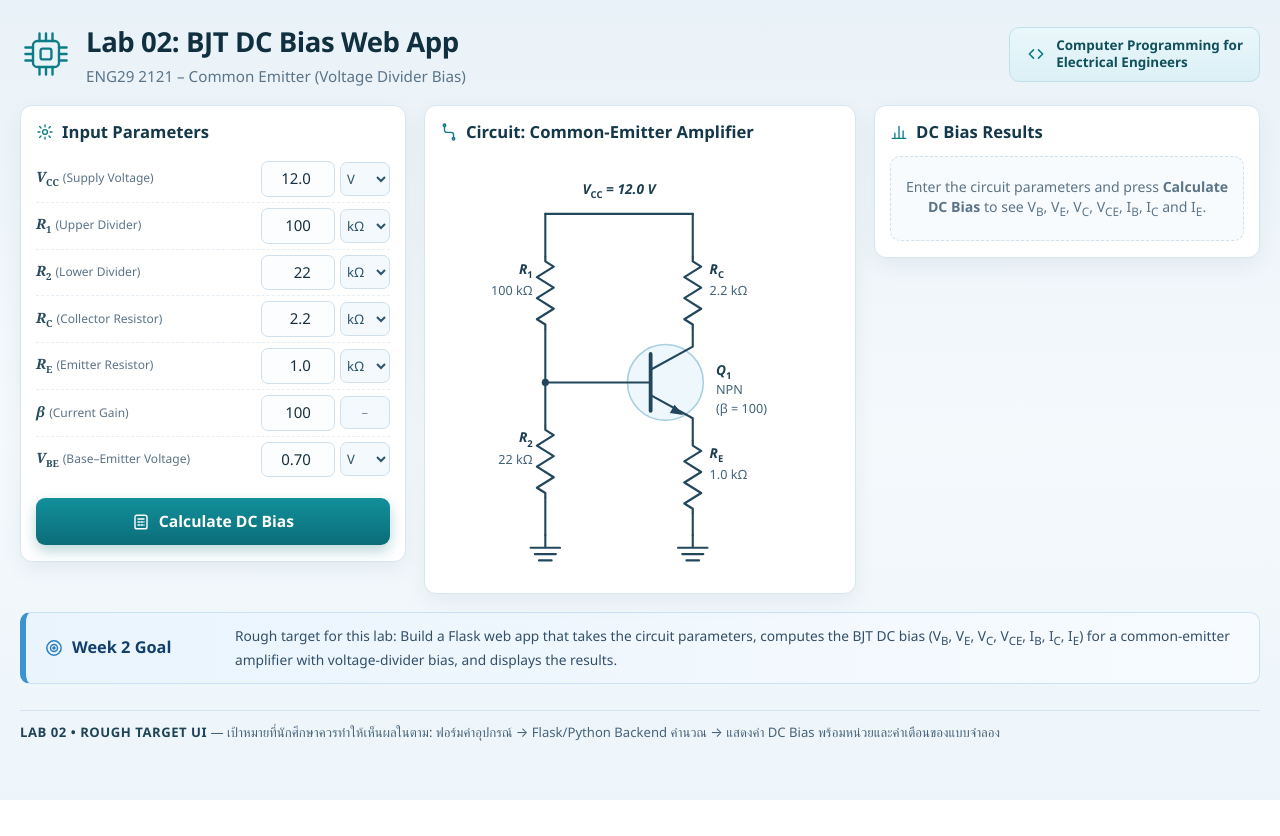
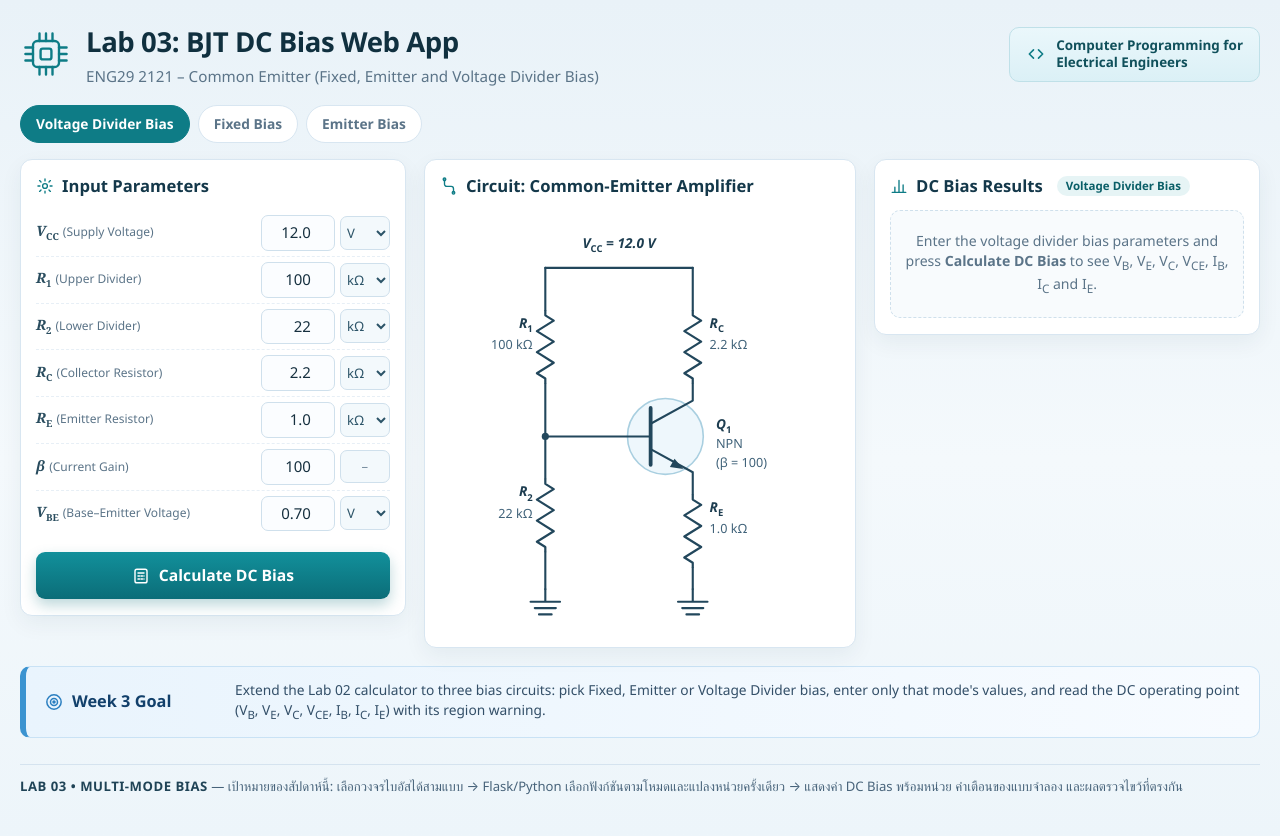
Before and after one commit to kittithep4565/Git-Lab, a Flask app: page /?mode=divider in a window 1280 px wide. Before the commit the page ends 800 px from the top, so only its background shows below. Run offline with Flask 3, Linux system fonts and the light colour scheme.

Commit message:
feat: add fixed and emitter bias modes to the DC bias app
Add per-mode equation sets (fixed, emitter) beside the unchanged divider equations, per-mode validation, mode tabs with server-side switching, unit-error reporting, and schematics for each circuit.

```diff
--- a/bjt/routes.py
+++ b/bjt/routes.py
@@ -1,8 +1,15 @@
 from flask import Blueprint, render_template, request
 
-from .engineering import FIELDS, analyze_bias, parse_inputs
+from .engineering import (
+    FIELDS,
+    MODE_FIELDS,
+    MODE_LABELS,
+    MODES,
+    analyze_mode,
+    parse_mode_inputs,
+)
 from .formatting import format_with_unit
-from .independent import compare_results, solve_bias_independent
+from .independent import compare_results, solve_independent
 
 bp = Blueprint("bias", __name__)
 
@@ -12,6 +19,7 @@ UNITS: dict[str, tuple[tuple[str, float], ...]] = {
     "vcc": (("V", 1.0), ("mV", 1e-3)),
     "r1": (("Ω", 1.0), ("kΩ", 1e3), ("MΩ", 1e6)),
     "r2": (("Ω", 1.0), ("kΩ", 1e3), ("MΩ", 1e6)),
+    "rb": (("Ω", 1.0), ("kΩ", 1e3), ("MΩ", 1e6)),
     "rc": (("Ω", 1.0), ("kΩ", 1e3), ("MΩ", 1e6)),
     "re": (("Ω", 1.0), ("kΩ", 1e3), ("MΩ", 1e6)),
     "beta": (("–", 1.0),),
@@ -20,34 +28,60 @@ UNITS: dict[str, tuple[tuple[str, float], ...]] = {
 
 DEFAULT_UNITS = {field: UNITS[field][0][0] for field in FIELDS}
 
-# First render uses kΩ for the resistors (matches the lab handout); posted forms
-# without a unit selector fall back to the SI base unit.
-FORM_UNITS = {**DEFAULT_UNITS, "r1": "kΩ", "r2": "kΩ", "rc": "kΩ", "re": "kΩ"}
+# First render uses kΩ/MΩ where the lab handout does; posted forms without a
+# unit selector fall back to the SI base unit.
+MODE_UNITS = {
+    "divider": {**DEFAULT_UNITS, "r1": "kΩ", "r2": "kΩ", "rc": "kΩ", "re": "kΩ"},
+    "fixed": {**DEFAULT_UNITS, "rb": "MΩ", "rc": "kΩ"},
+    "emitter": {**DEFAULT_UNITS, "rb": "MΩ", "re": "kΩ", "rc": "kΩ"},
+}
 
-# Values shown on the first page load (the lab's rough-target example circuit).
-FORM_DEFAULTS = {
-    "vcc": "12.0",
-    "r1": "100",
-    "r2": "22",
-    "rc": "2.2",
-    "re": "1.0",
-    "beta": "100",
-    "vbe": "0.70",
+# Values shown on the first page load for each mode.
+MODE_DEFAULTS = {
+    "divider": {
+        "vcc": "12.0",
+        "r1": "100",
+        "r2": "22",
+        "rc": "2.2",
+        "re": "1.0",
+        "beta": "100",
+        "vbe": "0.70",
+    },
+    "fixed": {
+        "vcc": "12.0",
+        "rb": "1",
+        "rc": "2.2",
+        "beta": "100",
+        "vbe": "0.70",
+    },
+    "emitter": {
+        "vcc": "12.0",
+        "rb": "1",
+        "re": "1.0",
+        "rc": "2.2",
+        "beta": "100",
+        "vbe": "0.70",
+    },
 }
 
 _FORM_LABELS = {
     "vcc": ("V", "CC", "Supply Voltage"),
     "r1": ("R", "1", "Upper Divider"),
     "r2": ("R", "2", "Lower Divider"),
+    "rb": ("R", "B", "Base Resistor"),
     "rc": ("R", "C", "Collector Resistor"),
     "re": ("R", "E", "Emitter Resistor"),
     "beta": ("β", "", "Current Gain"),
     "vbe": ("V", "BE", "Base–Emitter Voltage"),
 }
 
+MODE_OPTIONS = tuple((mode, MODE_LABELS[mode]) for mode in MODES)
 
-def _scale_for(field: str, unit: str) -> float:
-    return dict(UNITS[field]).get(unit, 1.0)
+
+def _scale_for(field: str, unit: str) -> float | None:
+    if field == "beta" and unit == "":
+        return 1.0
+    return dict(UNITS[field]).get(unit)
 
 
 def _read_form(form) -> tuple[dict[str, str], dict[str, str]]:
@@ -56,35 +90,55 @@ def _read_form(form) -> tuple[dict[str, str], dict[str, str]]:
     units: dict[str, str] = {}
     for field in FIELDS:
         texts[field] = form.get(field, "").strip()
-        unit = form.get(f"{field}_unit", DEFAULT_UNITS[field])
-        units[field] = unit if unit in dict(UNITS[field]) else DEFAULT_UNITS[field]
+        units[field] = form.get(f"{field}_unit", DEFAULT_UNITS[field])
     return texts, units
 
 
-def _to_base_units(texts: dict[str, str], units: dict[str, str]) -> dict[str, str]:
-    """Convert typed values into SI base units, leaving bad text for the validator."""
+def _to_base_units(
+    texts: dict[str, str], units: dict[str, str], fields: tuple[str, ...]
+) -> tuple[dict[str, str], dict[str, str]]:
+    """Convert typed values into SI base units and flag unknown units."""
     scaled: dict[str, str] = {}
-    for field in FIELDS:
+    errors: dict[str, str] = {}
+
+    for field in fields:
         text = texts[field]
+        factor = _scale_for(field, units[field])
+        if factor is None:
+            errors[field] = "invalid unit"
+            scaled[field] = text
+            continue
         try:
-            scaled[field] = repr(float(text) * _scale_for(field, units[field]))
+            scaled[field] = repr(float(text) * factor)
         except ValueError:
             scaled[field] = text
-    return scaled
+
+    return scaled, errors
 
 
-def _circuit_labels(texts: dict[str, str], units: dict[str, str]) -> dict[str, str]:
-    return {field: format_with_unit(texts[field], units[field]) for field in FIELDS}
+def _circuit_labels(texts: dict[str, str], units: dict[str, str], fields: tuple[str, ...]) -> dict[str, str]:
+    return {field: format_with_unit(texts[field], units[field]) for field in fields}
 
 
-def _render(texts, units, errors, result, independent, comparison):
+def _defaults_for(mode: str) -> tuple[dict[str, str], dict[str, str]]:
+    texts = {field: MODE_DEFAULTS[mode].get(field, "") for field in MODE_FIELDS[mode]}
+    units = {field: MODE_UNITS[mode][field] for field in MODE_FIELDS[mode]}
+    return texts, units
+
+
+def _render(mode, texts, units, errors, result, independent, comparison):
+    fields = MODE_FIELDS[mode]
     return render_template(
         "index.html",
+        mode=mode,
+        mode_label=MODE_LABELS[mode],
+        mode_options=MODE_OPTIONS,
+        fields=fields,
         values=texts,
         units=units,
         unit_options=UNITS,
-        labels=_FORM_LABELS,
-        circuit=_circuit_labels(texts, units),
+        labels={field: _FORM_LABELS[field] for field in fields},
+        circuit=_circuit_labels(texts, units, fields),
         errors=errors,
         result=result,
         independent=independent,
@@ -94,13 +148,35 @@ def _render(texts, units, errors, result, independent, comparison):
 
 @bp.get("/")
 def index():
-    return _render(dict(FORM_DEFAULTS), dict(FORM_UNITS), {}, None, None, None)
+    mode = request.args.get("mode", "divider")
+    errors: dict[str, str] = {}
+
+    if mode not in MODES:
+        errors["mode"] = f"Unknown bias mode: {mode}"
+        mode = "divider"
+
+    texts, units = _defaults_for(mode)
+    return _render(mode, texts, units, errors, None, None, None)
 
 
 @bp.post("/calculate")
 def calculate():
+    mode = request.form.get("mode", "divider")
+    errors: dict[str, str] = {}
+
+    if mode not in MODES:
+        errors["mode"] = f"Unknown bias mode: {mode}"
+        texts, units = _defaults_for("divider")
+        return _render("divider", texts, units, errors, None, None, None)
+
+    fields = MODE_FIELDS[mode]
     texts, units = _read_form(request.form)
-    values, errors = parse_inputs(_to_base_units(texts, units))
+    texts = {field: texts[field] for field in fields}
+    units = {field: units[field] for field in fields}
+
+    scaled, errors = _to_base_units(texts, units, fields)
+    values, parse_errors = parse_mode_inputs(mode, scaled)
+    errors.update(parse_errors)
 
     result = None
     independent = None
@@ -108,10 +184,10 @@ def calculate():
 
     if not errors:
         try:
-            result = analyze_bias(**values)
-            independent = solve_bias_independent(**values)
+            result = analyze_mode(mode, values)
+            independent = solve_independent(mode, values)
             comparison = compare_results(result, independent)
         except ValueError as exc:
             errors["_form"] = str(exc)
 
-    return _render(texts, units, errors, result, independent, comparison)
+    return _render(mode, texts, units, errors, result, independent, comparison)
--- a/bjt/static/style.css
+++ b/bjt/static/style.css
@@ -633,3 +633,54 @@ body {
     grid-template-columns: minmax(0, 1fr);
   }
 }
+
+/* ---------- bias mode tabs ---------- */
+
+.mode-tabs {
+  display: flex;
+  flex-wrap: wrap;
+  gap: 8px;
+  margin: 0 0 16px;
+}
+
+.mode-tab {
+  padding: 8px 15px;
+  border: 1px solid var(--line);
+  border-radius: 999px;
+  background: var(--panel);
+  color: var(--muted);
+  font-size: 0.86rem;
+  font-weight: 650;
+  text-decoration: none;
+}
+
+.mode-tab:hover {
+  border-color: var(--accent);
+  color: var(--accent-dark);
+}
+
+.mode-tab:focus-visible {
+  outline: 2px solid var(--accent);
+  outline-offset: 2px;
+}
+
+.mode-tab.is-active {
+  background: var(--accent);
+  border-color: var(--accent);
+  color: #fff;
+}
+
+.mode-error {
+  margin: -4px 0 16px;
+}
+
+.mode-tag {
+  margin-left: 6px;
+  padding: 2px 9px;
+  border-radius: 999px;
+  background: #e6f4f5;
+  color: var(--accent-dark);
+  font-size: 0.72rem;
+  font-weight: 700;
+  white-space: nowrap;
+}
--- a/bjt/templates/index.html
+++ b/bjt/templates/index.html
@@ -3,7 +3,7 @@
 <head>
   <meta charset="utf-8">
   <meta name="viewport" content="width=device-width, initial-scale=1">
-  <title>Lab 02: BJT DC Bias Web App</title>
+  <title>Lab 03: BJT DC Bias Web App</title>
   <link rel="stylesheet" href="{{ url_for('static', filename='style.css') }}">
 </head>
 <body>
@@ -18,8 +18,8 @@
         <path d="M18 5v7M24 5v7M30 5v7M18 36v7M24 36v7M30 36v7M5 18h7M5 24h7M5 30h7M36 18h7M36 24h7M36 30h7"/>
       </svg>
       <div class="titles">
-        <h1>Lab 02: BJT DC Bias Web App</h1>
-        <p class="subtitle">ENG29 2121 &ndash; Common Emitter (Voltage Divider Bias)</p>
+        <h1>Lab 03: BJT DC Bias Web App</h1>
+        <p class="subtitle">ENG29 2121 &ndash; Common Emitter (Fixed, Emitter and Voltage Divider Bias)</p>
       </div>
     </div>
     <div class="course-badge">
@@ -30,6 +30,17 @@
       <span>Computer Programming for<br>Electrical Engineers</span>
     </div>
   </header>
+
+  <nav class="mode-tabs" aria-label="Bias mode">
+    {% for key, label in mode_options %}
+    <a class="mode-tab{% if key == mode %} is-active{% endif %}"
+       href="{{ url_for('bias.index', mode=key) }}"
+       {% if key == mode %}aria-current="page"{% endif %}>{{ label }}</a>
+    {% endfor %}
+  </nav>
+  {% if errors.get('mode') %}
+  <p class="error mode-error">{{ errors['mode'] }}</p>
+  {% endif %}
 
   <div class="layout">
 
@@ -44,8 +55,9 @@
       </h2>
 
       <form action="/calculate" method="post">
-        {% for field, meta in labels.items() %}
-        {% set sym = meta[0] %}{% set sub = meta[1] %}{% set hint = meta[2] %}
+        <input type="hidden" name="mode" value="{{ mode }}">
+        {% for field in fields %}
+        {% set sym = labels[field][0] %}{% set sub = labels[field][1] %}{% set hint = labels[field][2] %}
         <div class="field{% if errors.get(field) %} has-error{% endif %}">
           <label for="{{ field }}">
             <span class="sym">{{ sym }}{% if sub %}<sub>{{ sub }}</sub>{% endif %}</span>
@@ -94,6 +106,7 @@
         Circuit: Common-Emitter Amplifier
       </h2>
 
+      {% if mode == 'divider' %}
       <svg class="schematic" viewBox="0 0 380 400" role="img"
            aria-label="NPN common-emitter amplifier with voltage-divider bias">
         <circle class="ring" cx="214" cy="215" r="36"/>
@@ -141,6 +154,87 @@
         <text class="val" x="262" y="226">NPN</text>
         <text class="val" x="262" y="244">(&beta; = {{ circuit.beta }})</text>
       </svg>
+      {% elif mode == 'fixed' %}
+      <svg class="schematic" viewBox="0 0 380 400" role="img"
+           aria-label="NPN common-emitter amplifier with fixed bias">
+        <circle class="ring" cx="214" cy="215" r="36"/>
+
+        <g class="wire">
+          <path d="M120 55H260"/>
+          <path d="M120 55V95M120 165V215M120 215H200"/>
+          <path d="M260 55V95M260 165V181M240 181H260"/>
+          <path d="M200 203 240 181"/>
+          <path d="M200 227 240 249M240 249V330"/>
+        </g>
+
+        <g class="resistor">
+          <path d="M120 95l0 5 8 5-16 10 16 10-16 10 16 10-16 10 8 5 0 5"/>
+          <path d="M260 95l0 5 8 5-16 10 16 10-16 10 16 10-16 10 8 5 0 5"/>
+        </g>
+
+        <path class="base-bar" d="M200 188V242"/>
+        <polygon class="arrow" points="231,246 218.3,244.1 222.7,236.3"/>
+        <circle class="node" cx="120" cy="215" r="3.4"/>
+
+        <g class="gnd">
+          <path d="M240 330v12M226 342h28M230 348h20M234 354h12"/>
+        </g>
+
+        <text class="lbl" x="190" y="36" text-anchor="middle">V<tspan class="sub" dy="4">CC</tspan><tspan dy="-4"> = {{ circuit.vcc }}</tspan></text>
+
+        <text class="lbl" x="108" y="112" text-anchor="end">R<tspan class="sub" dy="4">B</tspan></text>
+        <text class="val" x="108" y="132" text-anchor="end">{{ circuit.rb }}</text>
+
+        <text class="lbl" x="276" y="112">R<tspan class="sub" dy="4">C</tspan></text>
+        <text class="val" x="276" y="132">{{ circuit.rc }}</text>
+
+        <text class="lbl" x="262" y="208">Q<tspan class="sub" dy="4">1</tspan></text>
+        <text class="val" x="262" y="226">NPN</text>
+        <text class="val" x="262" y="244">(&beta; = {{ circuit.beta }})</text>
+      </svg>
+      {% else %}
+      <svg class="schematic" viewBox="0 0 380 400" role="img"
+           aria-label="NPN common-emitter amplifier with emitter bias">
+        <circle class="ring" cx="214" cy="215" r="36"/>
+
+        <g class="wire">
+          <path d="M120 55H260"/>
+          <path d="M120 55V95M120 165V215M120 215H200"/>
+          <path d="M260 55V95M260 165V181M240 181H260"/>
+          <path d="M200 203 240 181"/>
+          <path d="M200 227 240 249M240 249V270M240 340V352"/>
+        </g>
+
+        <g class="resistor">
+          <path d="M120 95l0 5 8 5-16 10 16 10-16 10 16 10-16 10 8 5 0 5"/>
+          <path d="M260 95l0 5 8 5-16 10 16 10-16 10 16 10-16 10 8 5 0 5"/>
+          <path d="M240 270l0 5 8 5-16 10 16 10-16 10 16 10-16 10 8 5 0 5"/>
+        </g>
+
+        <path class="base-bar" d="M200 188V242"/>
+        <polygon class="arrow" points="231,246 218.3,244.1 222.7,236.3"/>
+        <circle class="node" cx="120" cy="215" r="3.4"/>
+
+        <g class="gnd">
+          <path d="M240 352v12M226 364h28M230 370h20M234 376h12"/>
+        </g>
+
+        <text class="lbl" x="190" y="36" text-anchor="middle">V<tspan class="sub" dy="4">CC</tspan><tspan dy="-4"> = {{ circuit.vcc }}</tspan></text>
+
+        <text class="lbl" x="108" y="112" text-anchor="end">R<tspan class="sub" dy="4">B</tspan></text>
+        <text class="val" x="108" y="132" text-anchor="end">{{ circuit.rb }}</text>
+
+        <text class="lbl" x="276" y="112">R<tspan class="sub" dy="4">C</tspan></text>
+        <text class="val" x="276" y="132">{{ circuit.rc }}</text>
+
+        <text class="lbl" x="256" y="287">R<tspan class="sub" dy="4">E</tspan></text>
+        <text class="val" x="256" y="307">{{ circuit.re }}</text>
+
+        <text class="lbl" x="262" y="208">Q<tspan class="sub" dy="4">1</tspan></text>
+        <text class="val" x="262" y="226">NPN</text>
+        <text class="val" x="262" y="244">(&beta; = {{ circuit.beta }})</text>
+      </svg>
+      {% endif %}
     </section>
 
     <section class="panel panel-results">
@@ -151,6 +245,7 @@
           <path d="M6.5 20.5v-7M12 20.5V4.5M17.5 20.5v-10"/>
         </svg>
         DC Bias Results
+        <span class="mode-tag">{{ mode_label }}</span>
       </h2>
 
       {% if result %}
@@ -246,7 +341,7 @@
 
       {% else %}
       <p class="empty">
-        Enter the circuit parameters and press <strong>Calculate DC Bias</strong> to see
+        Enter the {{ mode_label|lower }} parameters and press <strong>Calculate DC Bias</strong> to see
         V<sub>B</sub>, V<sub>E</sub>, V<sub>C</sub>, V<sub>CE</sub>, I<sub>B</sub>, I<sub>C</sub> and I<sub>E</sub>.
       </p>
       {% endif %}
@@ -262,19 +357,20 @@
         <circle cx="12" cy="12" r="4.2"/>
         <circle cx="12" cy="12" r="1.2" fill="currentColor"/>
       </svg>
-      Week 2 Goal
+      Week 3 Goal
     </div>
     <p>
-      Rough target for this lab: Build a Flask web app that takes the circuit parameters,
-      computes the BJT DC bias (V<sub>B</sub>, V<sub>E</sub>, V<sub>C</sub>, V<sub>CE</sub>,
-      I<sub>B</sub>, I<sub>C</sub>, I<sub>E</sub>) for a common-emitter amplifier with
-      voltage-divider bias, and displays the results.
+      Extend the Lab 02 calculator to three bias circuits: pick Fixed, Emitter or
+      Voltage Divider bias, enter only that mode's values, and read the DC operating
+      point (V<sub>B</sub>, V<sub>E</sub>, V<sub>C</sub>, V<sub>CE</sub>, I<sub>B</sub>,
+      I<sub>C</sub>, I<sub>E</sub>) with its region warning.
     </p>
   </section>
 
   <footer class="lab-footer">
-    <strong>LAB 02 &bull; ROUGH TARGET UI</strong> &mdash; เป้าหมายที่นักศึกษาควรทำให้เห็นผลในตาม:
-    ฟอร์มค่าอุปกรณ์ &rarr; Flask/Python Backend คำนวณ &rarr; แสดงค่า DC Bias พร้อมหน่วยและคำเตือนของแบบจำลอง
+    <strong>LAB 03 &bull; MULTI-MODE BIAS</strong> &mdash; เป้าหมายของสัปดาห์นี้:
+    เลือกวงจรไบอัสได้สามแบบ &rarr; Flask/Python เลือกฟังก์ชันตามโหมดและแปลงหน่วยครั้งเดียว
+    &rarr; แสดงค่า DC Bias พร้อมหน่วย คำเตือนของแบบจำลอง และผลตรวจไขว้ที่ตรงกัน
   </footer>
 
 </div>
```
Also changed, not shown: bjt/engineering.py (+137 -40 lines), bjt/independent.py (+106 -0 lines), README.md.
